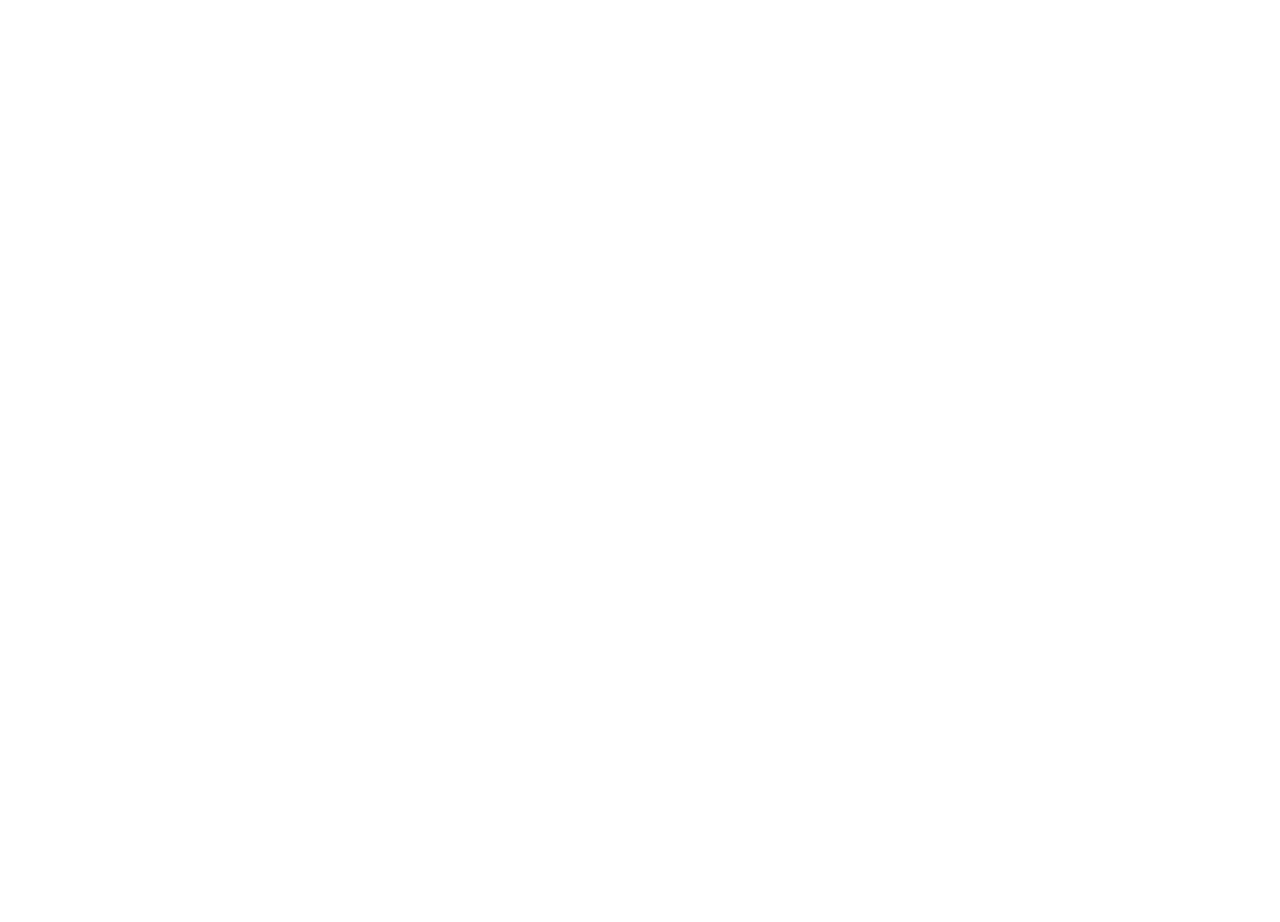
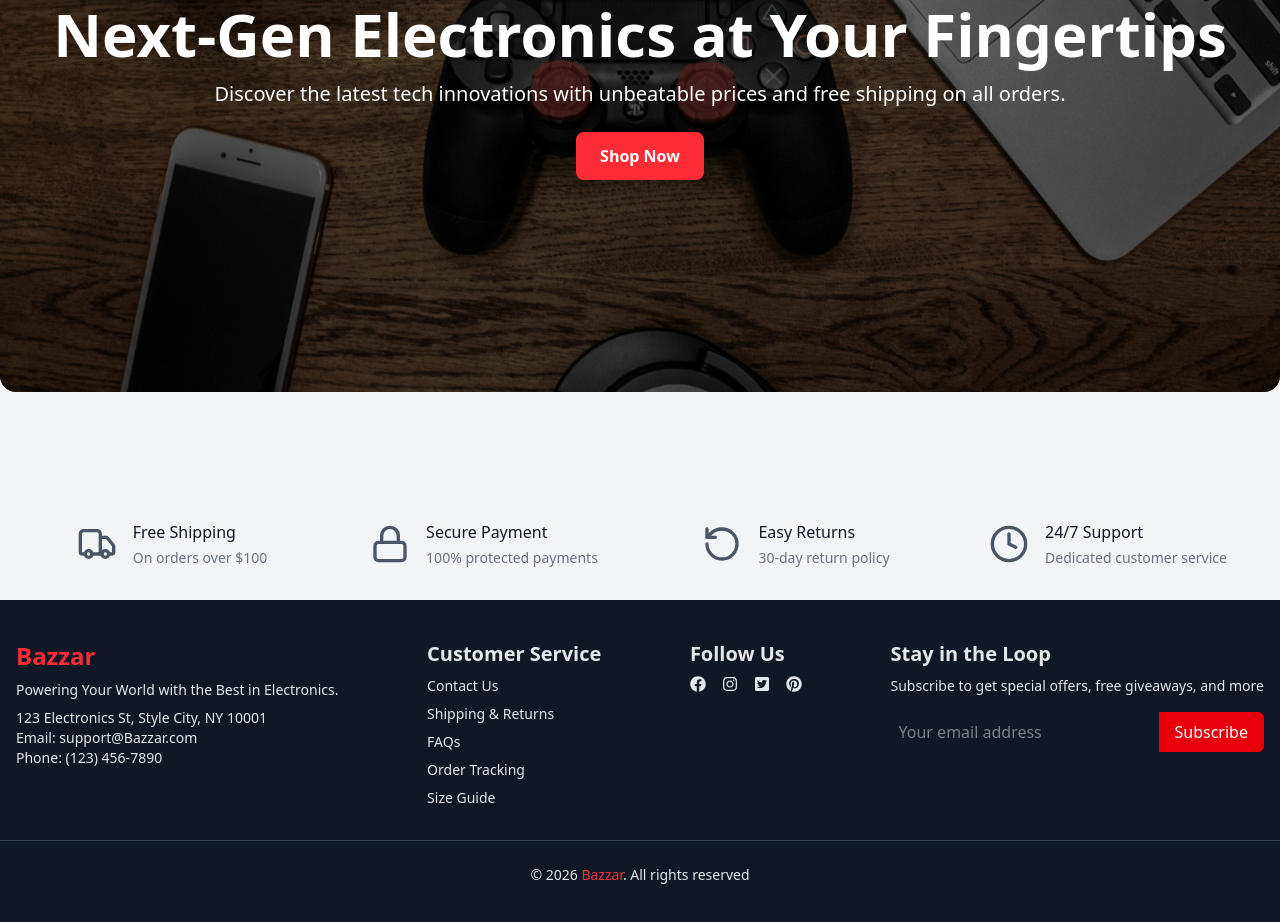
Before and after one commit to RojanShrestha1992/e-commerce-app, a React (Vite) app: page / in a window 1280 px wide. Shown: the part 1160-2082 px from the top of the page. Before the commit the page ends 800 px from the top, so only its background shows below. Built offline with nearby package versions, Linux system fonts and the light colour scheme; no server answers.

Commit message:
feat: add new components for banner, category, features, filter section, footer, and product card

```diff
--- /dev/null
+++ b/src/components/Banner.jsx
@@ -0,0 +1,20 @@
+import React from 'react'
+import banner from '../assets/banner1.jpg'
+
+const MidBanner = () => {
+  return (
+    <div className='bg-gray-100 md:py-24'>
+      <div className='relative max-w-7xl mx-auto md:rounded-2xl pt-28 bg-cover bg-center h-137.5  md:h-150 ' style={{backgroundImage: `url(${banner})`, backgroundPosition:'center', backgroundAttachment: 'fixed'}}>
+        <div className='absolute inset-0 bg-black/60 md:rounded-2xl bg-opacity-50 flex items-center justify-center'>
+            <div className='text-center text-white px-4'>
+                <h1 className='text-3xl md:text-5xl lg:text-6xl font-bold mb-4'>Next-Gen Electronics at Your Fingertips</h1>
+                <p className='text-lg md:text-xl mb-6'>Discover the latest tech innovations with unbeatable prices and free shipping on all orders.</p>
+                <button className='bg-red-500 hover:bg-red-600 text-white font-semibold py-2 px-4 md:py-3 md:px-6 rounded-lg transition duration-300'>Shop Now</button>
+            </div>
+        </div>
+      </div>
+    </div>
+  )
+}
+
+export default MidBanner
--- a/src/components/Carousel.jsx
+++ b/src/components/Carousel.jsx
@@ -7,6 +7,7 @@
 import { Swiper, SwiperSlide } from "swiper/react";
 import { Navigation } from 'swiper/modules';
 import 'swiper/css/navigation';
+import Category from "./Category";
 
 
 const Carousel = () => {
@@ -14,7 +15,7 @@
   useEffect(() => {
     fetchAllProducts();
   }, []);
-  console.log(data);
+  // console.log(data);
 
   return (
     <>
@@ -67,6 +68,8 @@
           );
         })}
       </Swiper>
+
+      <Category/>
     </>
   );
 };
--- /dev/null
+++ b/src/components/Category.jsx
@@ -0,0 +1,26 @@
+import React, { useContext } from "react";
+import DataContext from "../context/DataContext";
+
+const Category = () => {
+  const { categoryOnly } = useContext(DataContext);
+
+  // console.log(categoryOnly);
+
+  return (
+    <div className="bg-[#101829]">
+      <div className="max-w-7xl mx-auto flex gap-4 items-center justify-around py-7 px-4">
+        {categoryOnly.map((item, index) => {
+          return (
+            <div key={index}>
+              <button className="uppercase bg-linear-to-r from-red-500 to-purple-500 text-white px-3 py-1 rounded-md cursor-pointer">
+                {item}
+              </button>
+            </div>
+          );
+        })}
+      </div>
+    </div>
+  );
+};
+
+export default Category;
--- /dev/null
+++ b/src/components/Features.jsx
@@ -0,0 +1,32 @@
+
+import React from 'react'
+import { Truck, Lock, RotateCcw, Clock } from 'lucide-react'
+
+const features = [
+    {icon: Truck, text: 'Free Shipping', subtext: 'On orders over $100'},
+    {icon: Lock, text: 'Secure Payment', subtext: '100% protected payments'},
+    {icon: RotateCcw, text: 'Easy Returns', subtext: '30-day return policy'},
+    {icon: Clock, text: '24/7 Support', subtext: 'Dedicated customer service'},
+]
+const Features = () => {
+
+  return (
+    <div className='bg-gray-100 py-8 px-4 sm:px-6 lg:px-8'>
+      <div className='max-w-7xl mx-auto'>
+        <div className='grid grid-cols-1 gap-y-8 sm:grid-cols-2 lg:grid-cols-4 lg:gap-x-8'>
+            {features.map((feature, index)=> {
+               return <div key={index} className='flex items-center justify-center text-center sm:text-left'>
+                    <feature.icon className='wwwshrink-0 h-10 w-10 text-gray-600' aria-hidden="true" />
+                    <div className='ml-4'>
+                        <p className='text-base font-medium text-gray-900'>{feature.text}</p>
+                        <p className='mt-1 text-sm text-gray-500'>{feature.subtext}</p>
+                    </div>
+                </div>
+            })}
+        </div>
+      </div>
+    </div>
+  )
+}
+
+export default Features
--- /dev/null
+++ b/src/components/FilterSection.jsx
@@ -0,0 +1,9 @@
+import React from 'react'
+
+const FilterSection = () => {
+  return (
+    <div>FilterSection</div>
+  )
+}
+
+export default FilterSection
--- /dev/null
+++ b/src/components/Footer.jsx
@@ -0,0 +1,64 @@
+import React from 'react'
+import { Link } from 'react-router-dom'
+// import Logo from '../assets/Logo.png'
+import { FaFacebook, FaInstagram, FaPinterest, FaTwitterSquare } from 'react-icons/fa'
+
+const Footer = () => {
+  return (
+    <footer className='bg-gray-900 text-gray-200 py-10'>
+      <div className='max-w-7xl mx-auto px-4 md:flex md:justify-between'>
+        {/*  info */}
+        <div className='mb-6 md:mb-0'>
+            <Link to='/'>
+              {/* <img src={Logo} alt="" className='w-32'/> */}
+              <h1 className='text-red-500 text-2xl font-bold'>Bazzar</h1>
+            </Link>
+            <p className='mt-2 text-sm'>Powering Your World with the Best in Electronics.</p>
+            <p className='mt-2 text-sm'>123 Electronics St, Style City, NY 10001</p>
+            <p className='text-sm'>Email: support@Bazzar.com</p>
+            <p className='text-sm'>Phone: (123) 456-7890</p>
+        </div>
+        {/* customer service link */}
+        <div className='mb-6 md:mb-0'>
+            <h3 className='text-xl font-semibold'>Customer Service</h3>
+            <ul className='mt-2 text-sm space-y-2'>
+                <li>Contact Us</li>
+                <li>Shipping & Returns</li>
+                <li>FAQs</li>
+                <li>Order Tracking</li>
+                <li>Size Guide</li>
+            </ul>
+        </div>
+        {/* social media links */}
+        <div className='mb-6 md:mb-0'>
+            <h3 className='text-xl font-semibold'>Follow Us</h3>
+            <div className='flex space-x-4 mt-2'>
+                <FaFacebook/>
+                <FaInstagram/>
+                <FaTwitterSquare/>
+                <FaPinterest/>
+            </div>
+        </div>
+        {/* newsletter subscription */}
+        <div>
+            <h3 className='text-xl font-semibold'>Stay in the Loop</h3>
+            <p className='mt-2 text-sm'>Subscribe to get special offers, free giveaways, and more</p>
+            <form action="" className='mt-4 flex'>
+                <input
+                type="email"
+                placeholder='Your email address'
+                className='w-full p-2 rounded-l-md  text-gray-200 focus:outline-none focus:ring-2 focus:ring-gray-500'
+                />
+                <button type='submit' className='bg-red-600 text-white px-4 rounded-r-md hover:bg-red-700'>Subscribe</button>
+            </form>
+        </div>
+      </div>
+      {/* bottom section */}
+      <div className='mt-8 border-t border-gray-700 pt-6 text-center text-sm'>
+        <p>&copy; {new Date().getFullYear()} <span className='text-red-500'>Bazzar</span>. All rights reserved</p>
+      </div>
+    </footer>
+  )
+}
+
+export default Footer
--- /dev/null
+++ b/src/components/ProductCard.jsx
@@ -0,0 +1,20 @@
+import React from "react";
+import { IoCartOutline } from "react-icons/io5";
+
+const ProductCard = ({ product }) => {
+  console.log(product);
+  return (
+    <div className="border relative border-gray-100 rounded-2xl cursor-pointer hover:scale-105 justify-around hover:shadow-2xl transition-all h-full flex flex-col p-2">
+      <img src={product.image} alt="" className="bg-gray-100 aspect-square" />
+      <h1 className="line-clamp-2 p-1 font-semibold ">{product.title}</h1>
+      <p className="my-1 text-lg text-gray-800 font-bold">${product.price}</p>
+      <button className="bg-red-500 px-3 py-2 text-lg rounded-md text-white w-full cursor-pointer flex gap-2 items-center justify-center font-semibold">
+        {" "}
+        <IoCartOutline className="w-6 h-6 " />
+        Add to Cart
+      </button>
+    </div>
+  );
+};
+
+export default ProductCard;
--- a/src/context/DataProvider.jsx
+++ b/src/context/DataProvider.jsx
@@ -1,5 +1,5 @@
 import axios from "axios";
-import { useState } from "react";
+import {  useState } from "react";
 import DataContext from "./DataContext";
 export const DataProvider = ({ children }) => {
   const [data, setData] = useState();
@@ -15,8 +15,18 @@
       console.log(error);
     }
   };
+
+   const getUniqueCategory = (data, property) => {
+      let newVal = data?.map((curtLen) => {
+        return curtLen[property];
+      });
+      newVal = [...new Set(newVal)];
+      return newVal;
+    };
+    const categoryOnly = getUniqueCategory(data, "category");
+
   return (
-    <DataContext.Provider value={{ data, setData, fetchAllProducts }}>
+    <DataContext.Provider value={{ data, setData, fetchAllProducts, categoryOnly }}>
       {children}
     </DataContext.Provider>
   );
--- a/src/pages/Home.jsx
+++ b/src/pages/Home.jsx
@@ -1,10 +1,18 @@
 import React from 'react'
 import Carousel from '../components/Carousel'
+import MidBanner from '../components/Banner'
+import Features from '../components/Features'
+import Footer from '../components/Footer'
+
+
 
 const Home = () => {
   return (
     <div>
       <Carousel/>
+      <MidBanner/>
+      <Features/>
+      <Footer/>
     </div>
   )
 }
--- a/src/pages/Products.jsx
+++ b/src/pages/Products.jsx
@@ -1,8 +1,40 @@
-import React from 'react'
+import React, { useContext, useEffect } from 'react'
+import DataContext from '../context/DataContext'
+import FilterSection from '../components/FilterSection'
+import Loading from "../assets/loading4.webm"
+import ProductCard from '../components/ProductCard'
 
 const Products = () => {
+  const {data, fetchAllProducts} = useContext(DataContext)
+  // console.log(data)
+
+
+  useEffect(()=> {
+fetchAllProducts()
+  }, [])
   return (
-    <div>Products</div>
+    <div className='max-w-6xl mx-auto px-4 mb-10'>
+      {
+        data?.length > 0 ? (
+          <div className='flex gap-8 '>
+            <FilterSection />
+            <div className='grid grid-cols-4 gap-7 mt-10 '>
+              {
+                data.map((product, index)=>{
+                  return <ProductCard key={index} product={product} />
+                })
+              }
+            </div>
+          </div>
+        ) : (
+          <div className='flex items-center justify-center h-100 '>
+            <video muted autoPlay loop>
+              <source src={Loading} type='video/webm' />
+            </video>
+          </div>
+        )
+      }
+    </div>
   )
 }
 
```
Also changed, not shown: src/assets/banner1.jpg (added), 1 other file (tests, documents, lock files or other folders).
